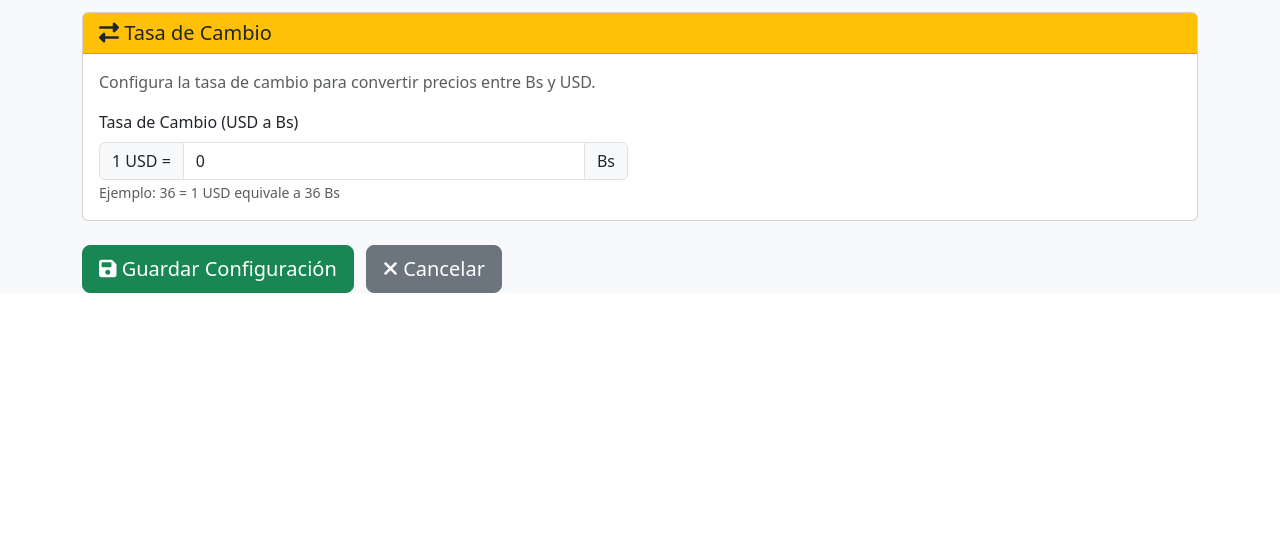
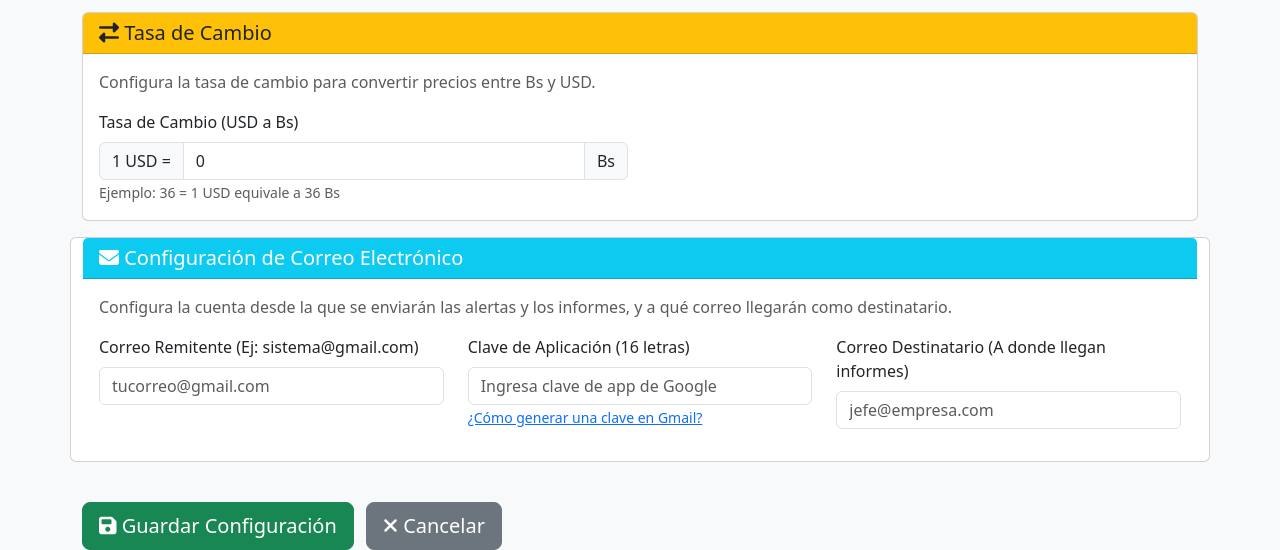
Before and after one commit to ITZ-NANO21-MC/Sistema-de-inventario, a Flask app: page /configuracion in a window 1280 px wide. Shown: the part 807-1357 px from the top of the page. Before the commit the page ends 1100 px from the top, so only its background shows below. Run offline with Flask 3, Linux system fonts and the light colour scheme.

Commit message:
Allow email configuration from the admin panel with support for different sender and receiver

```diff
--- a/app/templates/config/jobs.html
+++ b/app/templates/config/jobs.html
@@ -78,6 +78,37 @@
                             <small class="text-muted">Ejemplo: 36 = 1 USD equivale a 36 Bs</small>
                         </div>
                     </div>
+                    </div>
+                </div>
+            </div>
+
+            <div class="card mb-3">
+                <div class="card-header bg-info text-white">
+                    <h5 class="mb-0">
+                        <i class="fas fa-envelope"></i> Configuración de Correo Electrónico
+                    </h5>
+                </div>
+                <div class="card-body">
+                    <p class="text-muted">Configura la cuenta desde la que se enviarán las alertas y los informes, y a qué correo llegarán como destinatario.</p>
+
+                    <div class="row">
+                        <div class="col-md-4 mb-3">
+                            <label class="form-label">Correo Remitente (Ej: sistema@gmail.com)</label>
+                            <input type="email" class="form-control" name="mail_username"
+                                   value="{{ mail_username }}" placeholder="tucorreo@gmail.com">
+                        </div>
+                        <div class="col-md-4 mb-3">
+                            <label class="form-label">Clave de Aplicación (16 letras)</label>
+                            <input type="password" class="form-control" name="mail_password"
+                                   placeholder="{% if has_mail_password %}******** (Dejar vacío para mantener){% else %}Ingresa clave de app de Google{% endif %}">
+                            <small class="text-muted"><a href="https://support.google.com/accounts/answer/185833" target="_blank">¿Cómo generar una clave en Gmail?</a></small>
+                        </div>
+                        <div class="col-md-4 mb-3">
+                            <label class="form-label">Correo Destinatario (A donde llegan informes)</label>
+                            <input type="email" class="form-control" name="mail_default_sender"
+                                   value="{{ mail_default_sender }}" placeholder="jefe@empresa.com">
+                        </div>
+                    </div>
                 </div>
             </div>
 
--- a/app/views/config_routes.py
+++ b/app/views/config_routes.py
@@ -45,7 +45,14 @@ def panel():
     # Obtener tasa de cambio
     tasa_cambio = os.environ.get('TASA_CAMBIO_USD_BS', '0')
 
-    return render_template('config/jobs.html', jobs=jobs, tasa_cambio=tasa_cambio)
+    # Obtener configuración de correo
+    mail_username = os.environ.get('MAIL_USERNAME', '')
+    mail_default_sender = os.environ.get('MAIL_DEFAULT_SENDER', '')
+    has_mail_password = bool(os.environ.get('MAIL_PASSWORD'))
+
+    return render_template('config/jobs.html', jobs=jobs, tasa_cambio=tasa_cambio,
+                           mail_username=mail_username, mail_default_sender=mail_default_sender,
+                           has_mail_password=has_mail_password)
 
 
 @config_bp.route('/configuracion/jobs/actualizar', methods=['POST'])
@@ -113,6 +120,29 @@ def actualizar_jobs():
     os.environ['TASA_CAMBIO_USD_BS'] = str(tasa_cambio)
     Config.TASA_CAMBIO_USD_BS = nueva_tasa
 
+    # Guardar configuración de correo
+    mail_username = request.form.get('mail_username', '').strip()
+    mail_password = request.form.get('mail_password', '').strip()
+    mail_default_sender = request.form.get('mail_default_sender', '').strip()
+
+    if mail_username:
+        update_env_value(env_path, 'MAIL_USERNAME', mail_username)
+        os.environ['MAIL_USERNAME'] = mail_username
+        if 'mail' in current_app.extensions:
+            current_app.extensions['mail'].username = mail_username
+
+    if mail_password:
+        update_env_value(env_path, 'MAIL_PASSWORD', mail_password)
+        os.environ['MAIL_PASSWORD'] = mail_password
+        if 'mail' in current_app.extensions:
+            current_app.extensions['mail'].password = mail_password
+
+    if mail_default_sender:
+        update_env_value(env_path, 'MAIL_DEFAULT_SENDER', mail_default_sender)
+        os.environ['MAIL_DEFAULT_SENDER'] = mail_default_sender
+        if 'mail' in current_app.extensions:
+            current_app.extensions['mail'].default_sender = mail_default_sender
+
     mensaje_extra = ""
     # Si la tasa cambió de forma válida, actualizar inventario
     if nueva_tasa > 0 and nueva_tasa != tasa_actual:
```
